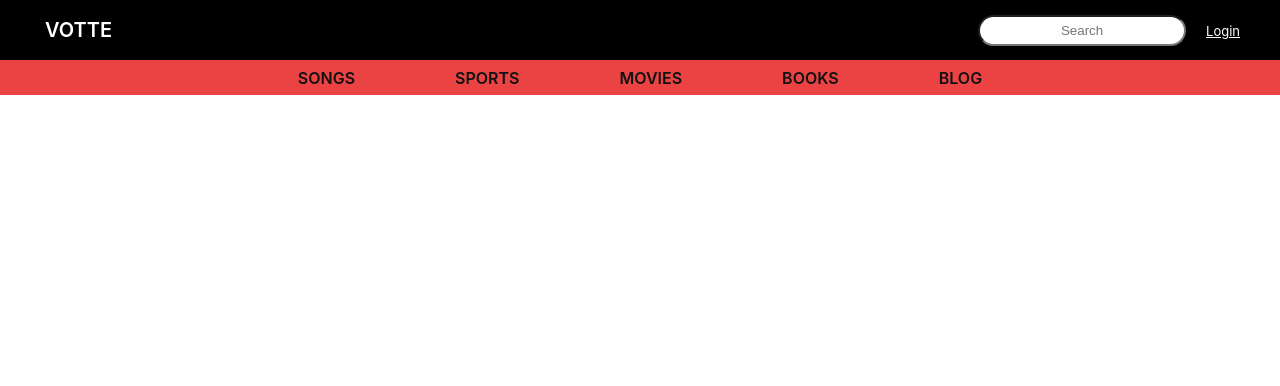
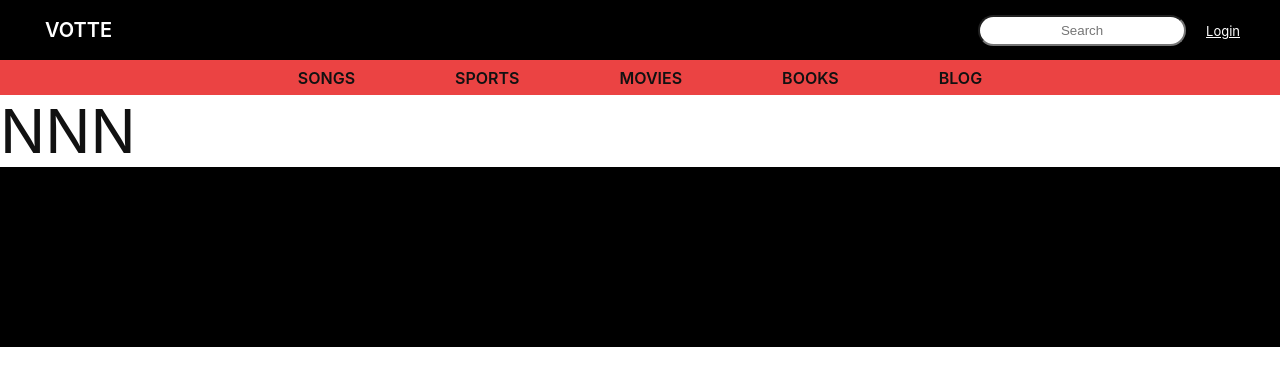
Before and after one commit to Nomddaay/votte, a React (Create React App) app in the folder frontend/: page /home_page in a window 1280 px wide. Shown: the top 386 px of the page. Built offline with nearby package versions, Linux system fonts and the light colour scheme.

Commit message:
create footer

```diff
--- /dev/null
+++ b/frontend/src/components/footer/Footer.css
@@ -0,0 +1,4 @@
+.footer {
+    background-color: #000000;
+    height: 180px;
+}
--- /dev/null
+++ b/frontend/src/components/footer/Footer.js
@@ -0,0 +1,12 @@
+import React from 'react';
+import './Footer.css';
+
+const Footer = () => {
+  return (
+    <div className='footer'>
+        Halo
+    </div>
+  )
+}
+
+export default Footer
--- a/frontend/src/components/header/titleBar/TitleBar.js
+++ b/frontend/src/components/header/titleBar/TitleBar.js
@@ -5,7 +5,7 @@ import SearchBar from '../../searchBar/SearchBar';
 const TitleBar = () => {
   return (
     <div className='title_bar'>
-      <div className='text_logo'><a href='/login' style={{textDecoration: 'none'}}>VOTTE</a></div>
+      <div className='text_logo'><a href='/home_page' style={{textDecoration: 'none'}}>VOTTE</a></div>
       <div className='search_and_login'>
         <SearchBar />
         <div className='link_login_page'>
--- /dev/null
+++ b/frontend/src/pages/homepage/HomePage.css
@@ -0,0 +1,8 @@
+.wrapper {
+
+}
+
+.big_text {
+    font-size: 60px;
+    color: #111;
+}
--- a/frontend/src/pages/homepage/HomePage.js
+++ b/frontend/src/pages/homepage/HomePage.js
@@ -1,12 +1,20 @@
 import React from 'react';
 import TitleBar from '../../components/header/titleBar/TitleBar';
 import NavBar from '../../components/header/navbar/NavBar';
+import Footer from '../../components/footer/Footer';
+import './HomePage.css';
 
 const HomePage = () => {
   return (
     <>
       <TitleBar />
       <NavBar />
+      <div className='wrapper'>
+        <div className='section1'>
+          <div className='big_text'>NNN</div>
+        </div>
+      </div>
+      <Footer />
     </>
   )
 }
```
